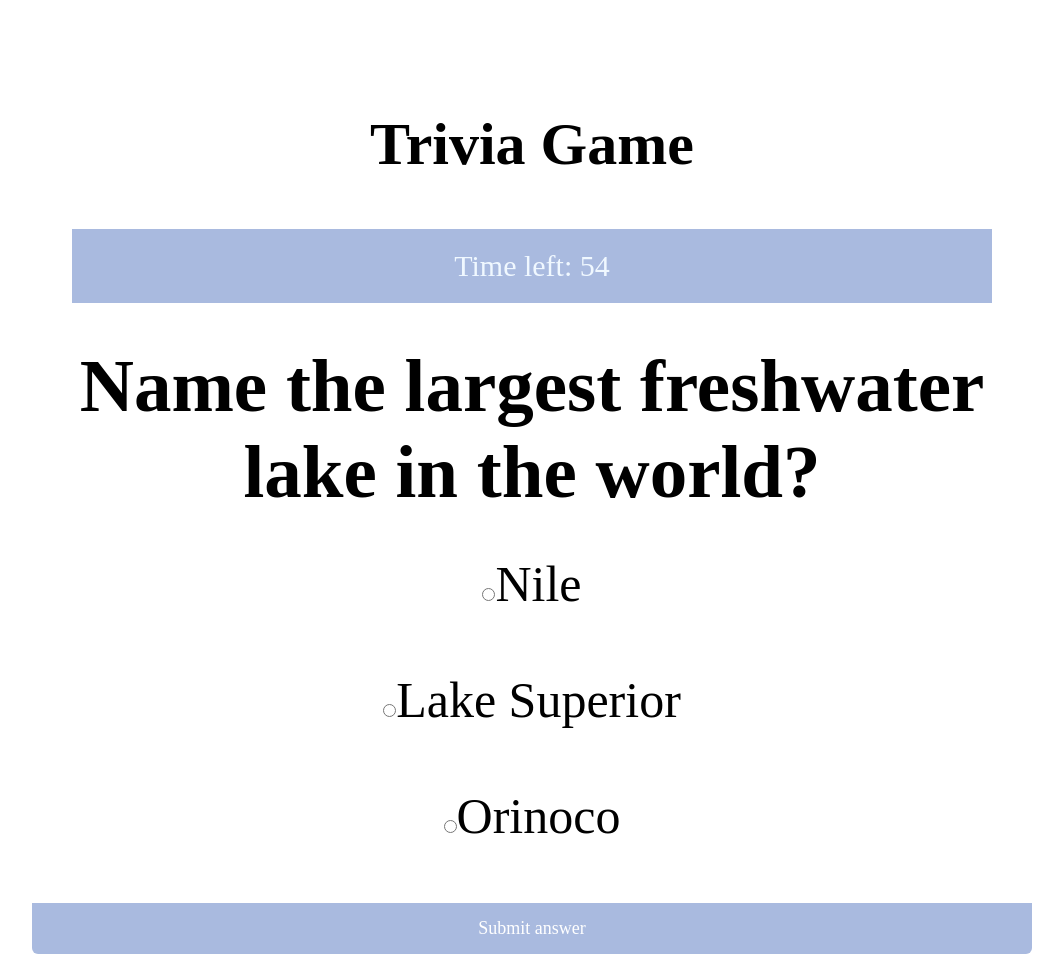
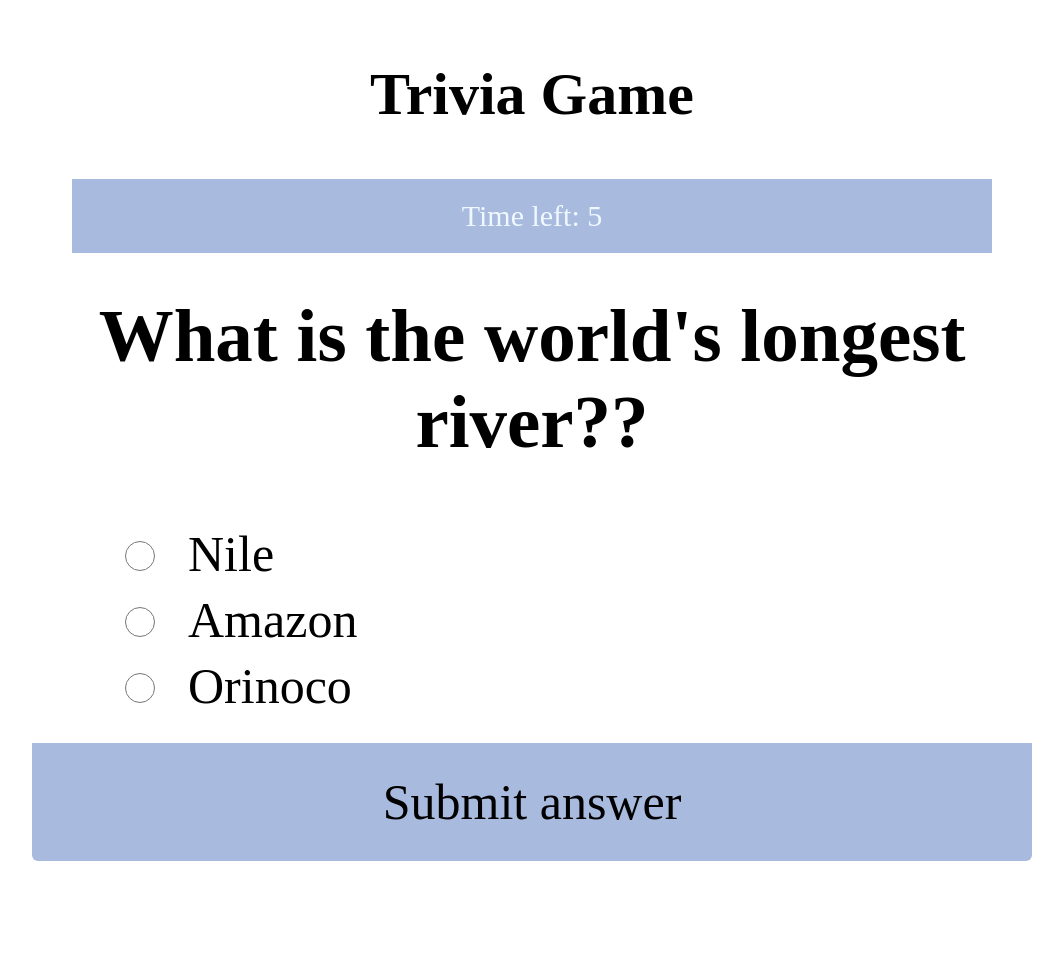
Before and after one commit to Eddsonblanco/Trivia-Game, a plain HTML site: page index.html in a window 1280 px wide. Shown: the whole page, without its empty margins (108-1171 px from the left). After the commit the page ends 911 px from the top, so only its background shows below. Drawn offline with nearby package versions, Linux system fonts and the light colour scheme.

Commit message:
still working

```diff
--- a/assets/css/style.css
+++ b/assets/css/style.css
@@ -24,10 +24,11 @@ body{
 
     width: 100%;
     max-width: 1000px;
-    margin: auto;
-    margin-top: 100px;
+    margin: 50px  auto;
     background: #ffffff55;
 }
+
+
 
 h1{
     text-align: center;
@@ -50,24 +51,39 @@ h1{
 
 }
 
+
 #answers{
-    background-color: #fff;
+    padding: 20px;
+    background-color: #ffffff00;
     cursor: pointer;
+    font-size: 50px;
 }
+#form input[type="radio"] {
+
+	width: 10%;
+    margin-bottom: 20px;
+    margin-left: 40px;
+    padding: 15px 10px;
+    height: 30px;
+
+}
+
 
 .container .btn {
 	width: 100%;
     text-align: center;
     background: #1543a75d;
-	color: #fff;
+	color: rgb(0, 0, 0);
 	border:none;
-	padding: 15px 10px;
+	padding: 30px 10px;
 	cursor: pointer;
 	border-radius: 0 0 6px 6px;
-	font-family: 'Slabo 27px', serif;
-	font-size: 18px;
+	font-family:serif;
+	font-size: 50px;
 }
 
 .container .btn:hover {
-	background: #246eb9;
+    background: #246eb9;
+    color: #fff;
+
 }
--- a/assets/javascript/triviaGame.js
+++ b/assets/javascript/triviaGame.js
@@ -3,9 +3,29 @@ var trivia = [
         question: "Name the largest freshwater lake in the world?",
         correctAnswer: 1, // este es el index de la contestación correcta
         answers: [
+            "Lake Large",
+
+            "Lake Superior",
+
+            "Lake Tahoe"
+        ]
+    },
+    {
+        question: "Name the world's largest ocean?",
+        correctAnswer: 2, // este es el index de la contestación correcta
+        answers: [
+            "indian",
+            "Artic",
+            "Pacific"
+        ]
+    },
+    {
+        question: "What is the world's longest river??",
+        correctAnswer: 1, // este es el index de la contestación correcta
+        answers: [
             "Nile",
 
-            "Lake Superior",
+            "Amazon",
 
             "Orinoco"
         ]
@@ -21,19 +41,18 @@ var trivia = [
     }
 ];
 // ------- TIMER-------
-var audio = new Audio ('lose.mp3');
+
 var counter = 0;
-var timeLeft = 59;
+var timeLeft = 10;
 var interval = setInterval(timeIt, 1000);
 
 var timer = $('#timer');
-    timer.html('0');
-
+    timer.html('Ready');
     function timeIt(){
         counter++;
         timer.html('Time left: '  +  ( timeLeft -  counter));
         if (counter == timeLeft) {
-            audio.play();
+
             clearInterval(interval);
 
         }
@@ -44,32 +63,36 @@ var timer = $('#timer');
 // create question element and added to current-question
 var currentQuestionContainer = document.getElementById('current-question');
 var question = document.getElementById('question');
-question.innerText = trivia[0].question;
-
-currentQuestionContainer.appendChild(question)
-
-currentQuestionContainer.appendChild(question);
-
-// opciones de respuesta
-trivia[0].answers.map( function(answer) {
-    var inputElement = document.createElement('input');
-    inputElement.setAttribute('type', 'radio');
-    inputElement.setAttribute('name','index');
-    inputElement.setAttribute('value','index');
-    currentQuestionContainer.appendChild(inputElement);
-    currentQuestionContainer.appendChild(document.createTextNode(answer));
-    currentQuestionContainer.appendChild(document.createElement('br'));
-    currentQuestionContainer.appendChild(document.createElement('br'));
-})
-
-// add submit button
-var submitButton = document.createElement('button')
-submitButton.innerText = 'Submit Answer';
-submitButton.onclick = submitAnswer;
+var answers = document.getElementById('answers');
+var ramdonIndex = Math.floor((Math.random() * trivia.length));
 
 
 
+question.innerText = trivia[ramdonIndex].question;
+
+
+// opciones de respuesta
+
+trivia[ramdonIndex].answers.forEach( function(answer, index) {
+    var inputElement = document.createElement('input');
+    inputElement.setAttribute('type', 'radio');
+    inputElement.setAttribute('class', 'answer');
+    inputElement.setAttribute('name', 'answer');
+    inputElement.setAttribute('value', index);
+    inputElement.onclick = submitAnswer;
+    answers.appendChild(inputElement);
+    answers.appendChild(document.createTextNode(answer));
+    answers.appendChild(document.createElement('br'));
+});
+
 function submitAnswer() {
     // aquí tienes que escribir el codigo para coger la respuesta y hacer algo con ella
-    console.log('hoals amigos')
+    console.log(trivia[0].correctAnswer === this.value);
 }
+
+
+
+// conditions if user choise es igual a answer[correctAnswer]
+// the give a point
+// restar timer
+// call question()
--- a/index.html
+++ b/index.html
@@ -13,14 +13,20 @@
     <div class="container">
         <h1>Trivia Game</h1>
 
-        <p id="timer">----------</p>
+        <p id="timer">Go!!</p>
 
         <div id="current-question">
             <h2 id="question">Loading questions!</h2>
-            <div id="answers"></div>
         </div>
 
-        <input type="submit" class="btn" value="Submit answer">
+        <form action="" id="form">
+            <div id="answers"></div>
+            <input id="btn" type="submit" class="btn" value="Submit answer">
+        </form>
+
+
+
+
     </div>
 
 
```
Also changed, not shown: 4 other files.
